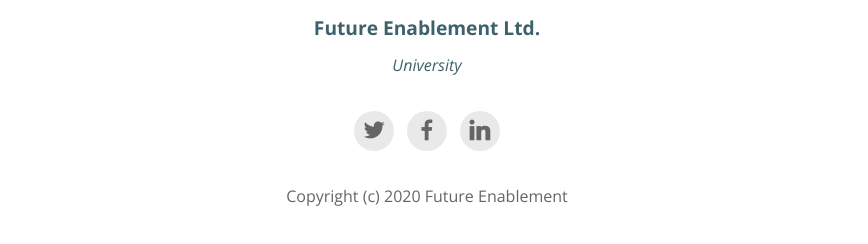
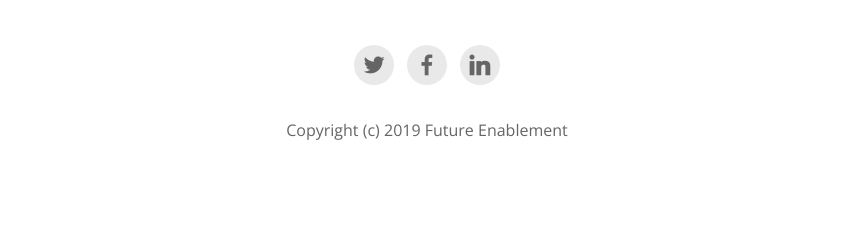
Before and after one commit to Osborn988/FutureEnablement, a plain HTML site: page index.html in a window 1280 px wide. Shown: the part 6086-6330 px from the top of the page, without its empty margins (213-1081 px from the left). Drawn offline with nearby package versions, Linux system fonts and the light colour scheme; files whose address does not match are found by name.

Commit message:
create github pages

```diff
--- a/index.html
+++ b/index.html
@@ -666,7 +666,7 @@
         <div class="row">
             <div class="col-lg-8 mx-auto mbr-form" data-form-type="formoid">
                 <!--Formbuilder Form-->
-                <form action="https://mobirise.com/" method="POST" class="mbr-form form-with-styler" data-form-title="Form Name"><input type="hidden" name="email" data-form-email="true" value="1ok68ZbDgER8NZO2pk5rBYgwEK0NXybZTBpfwSRS5AMPmRrt5dxJ7HSVn+tJ0VDjIk0PMm4RUuYAgN/qqQVRbLOdUfb83yRSOJ8v2ZOkBXBECl7kUMFv3BNaYwKgTKDz.QvK7RwCTNGrQQZq7TLmPsm9LO+recbONUD0YfC1uJco8OawE/H7+j4SzO0Jk69YJ4MkqIfwBQ3VaSsGcnr3hfdpeRyg8TBSffvSZJXE0yoGVxpEAnJa0pPzCdkickQdU">
+                <form action="https://mobirise.com/" method="POST" class="mbr-form form-with-styler" data-form-title="Form Name"><input type="hidden" name="email" data-form-email="true" value="tKeh5IHYxgLzFGMGrxI85OtUQxAg1ERgU/Jy7HZy9UcGWCr9mtl1vlXtFlCvyVLOjZ1fRa1xAqPMbVlGeTVaglXfSjyIDOk3v3nwN6J/eAsgLwDAeOupqS/p2CkQBfJu.JFj+kYgWBVDKOVVYqv29fDFXE0/rXqLvnDTnKgTo0LIcx+qtBt5E9nobIMfLW4x9w23UH/OynGQHtC1Wg7jTmw1X2w4nltPz7KNAeVHCf0FSci0Jkf0WsItBfhieVDKs">
                     <div class="form-row">
                         <div hidden="hidden" data-form-alert="" class="alert alert-success col-12">Thanks for filling
                             out the form!</div>
@@ -716,9 +716,9 @@
                     </div>
                 </div>
 
-                <h3 class="mbr-text mbr-bold mbr-fonts-style logo-title display-7">Future Enablement Ltd.</h3>
+                <h3 class="mbr-text mbr-bold mbr-fonts-style logo-title display-7"></h3>
 
-                <h4 class="mbr-text mbr-fonts-style logo-sub-title display-4"><em>University</em></h4>
+                <h4 class="mbr-text mbr-fonts-style logo-sub-title display-4"></h4>
 
 
 
@@ -743,7 +743,7 @@
 
                 </div>
                 <p class="mbr-text mbr-normal py-2 links mbr-fonts-style display-4">
-                    Copyright (c) 2020 Future Enablement</p>
+                    Copyright (c) 2019 Future Enablement</p>
 
             </div>
 
```
Also changed, not shown: page1.html (+3 -3 lines), page2.html (+3 -3 lines), 1 other file.
